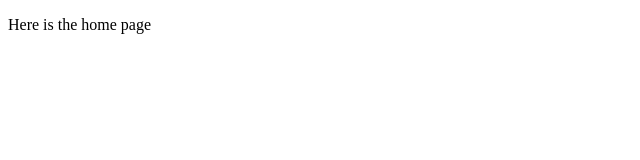
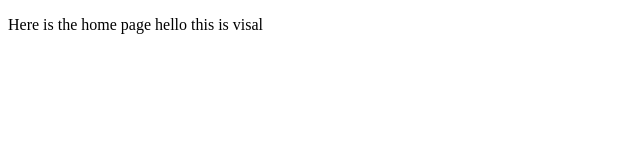
Before and after one commit to YungVisal/TD, a plain HTML site: page home.html in a window 1280 px wide. Shown: the whole page, without its empty margins (0-640 px from the left). Drawn offline with Linux system fonts and the light colour scheme.

Commit message:
some change in it

```diff
--- a/home.html
+++ b/home.html
@@ -7,6 +7,9 @@
     <title>Document</title>
 </head>
 <body>
-    <p> Here is the home page</p>
+    <p> Here is the home page
+        hello this is visal
+
+    </p>
 </body>
 </html>
```
